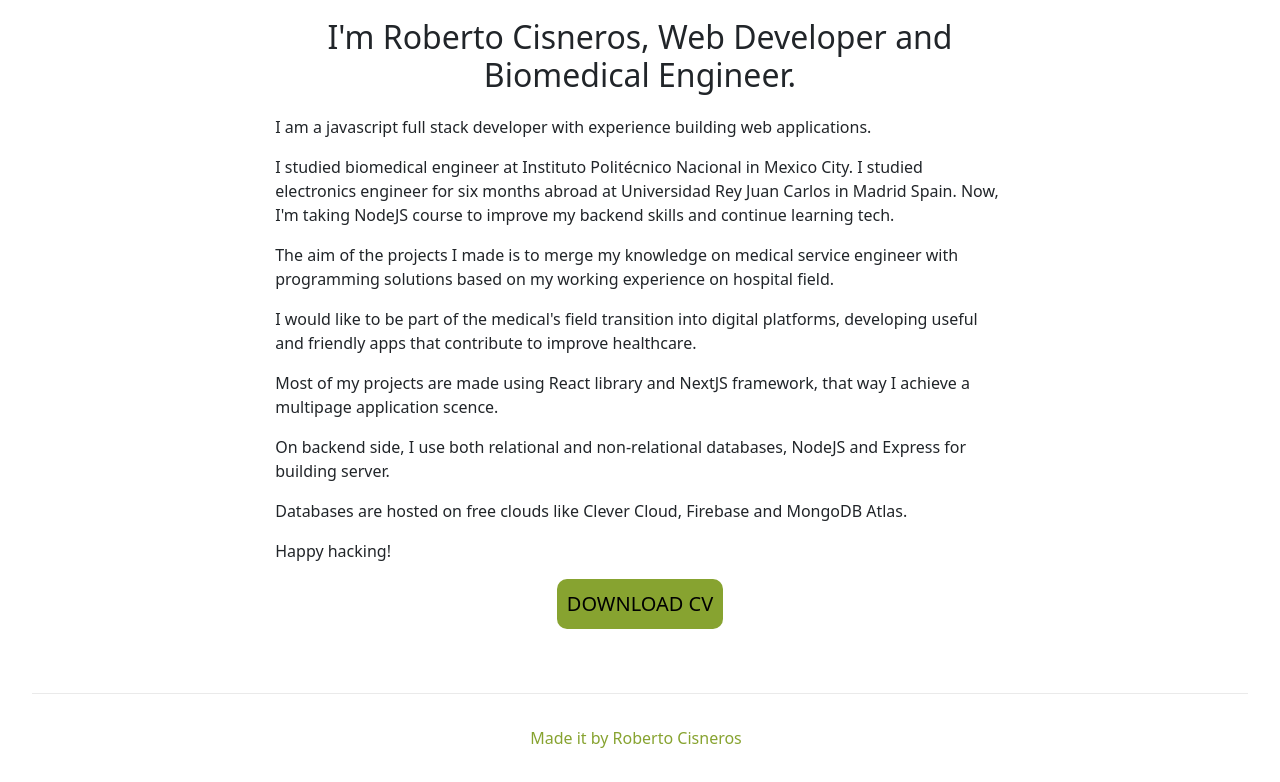
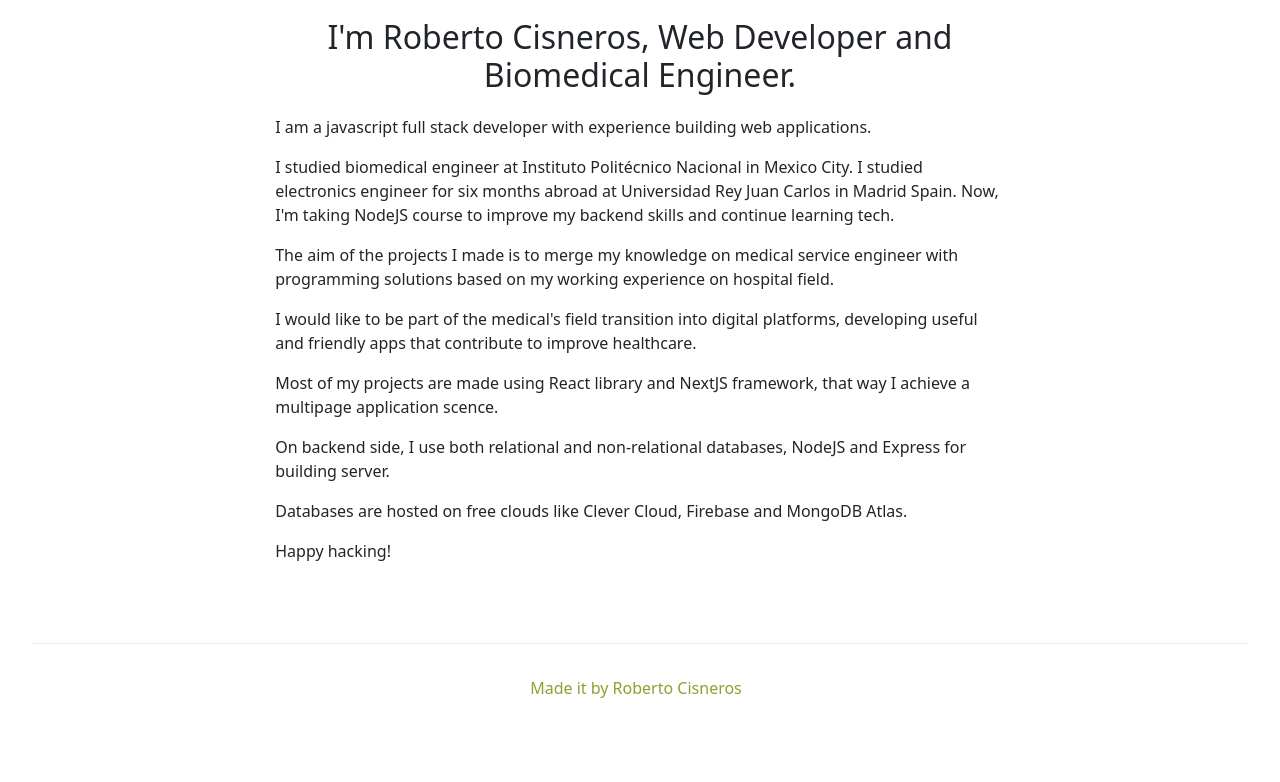
Before and after one commit to robcisneros/my-portfolio, a Next.js app: page /about in a window 1280 px wide. Shown: the part 594-1376 px from the top of the page. After the commit the page ends 1326 px from the top, so only its background shows below. Built offline with nearby package versions, Linux system fonts and the light colour scheme.

Commit message:
temporaly delete buttonpdf

```diff
--- a/components/about/About.js
+++ b/components/about/About.js
@@ -2,7 +2,6 @@ import { Fragment } from "react";
 import classes from "./About.module.css";
 import Image from "next/image";
 import profilePic from "../../assets/profilepp.jpeg";
-import ButtonPDF from "../buttonPDF/ButtonPDF";
 
 const About = () => {
   return (
@@ -46,7 +45,6 @@ const About = () => {
         </p>
         <p>Happy hacking!</p>
       </div>
-      <ButtonPDF />
     </Fragment>
   );
 };
```
